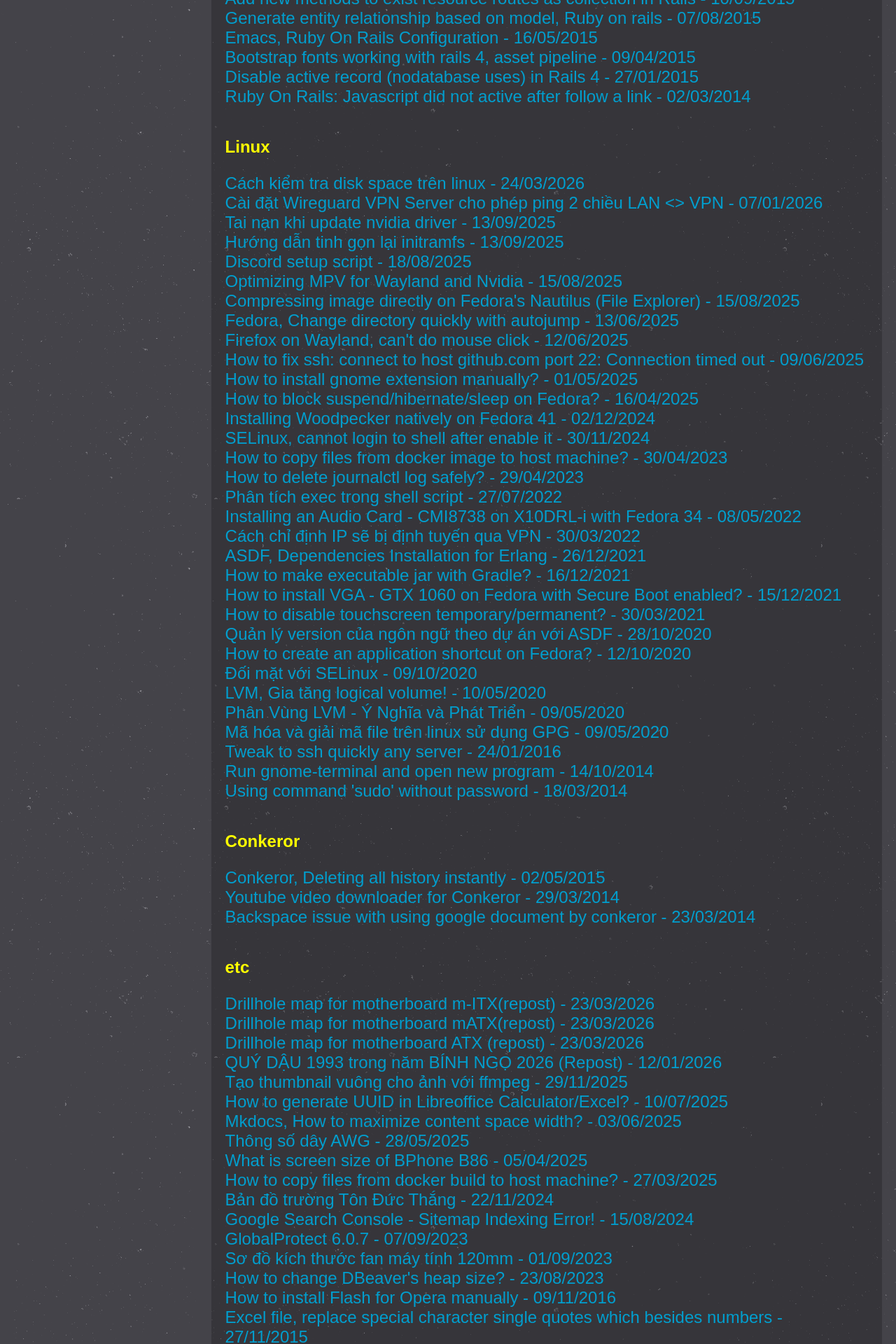
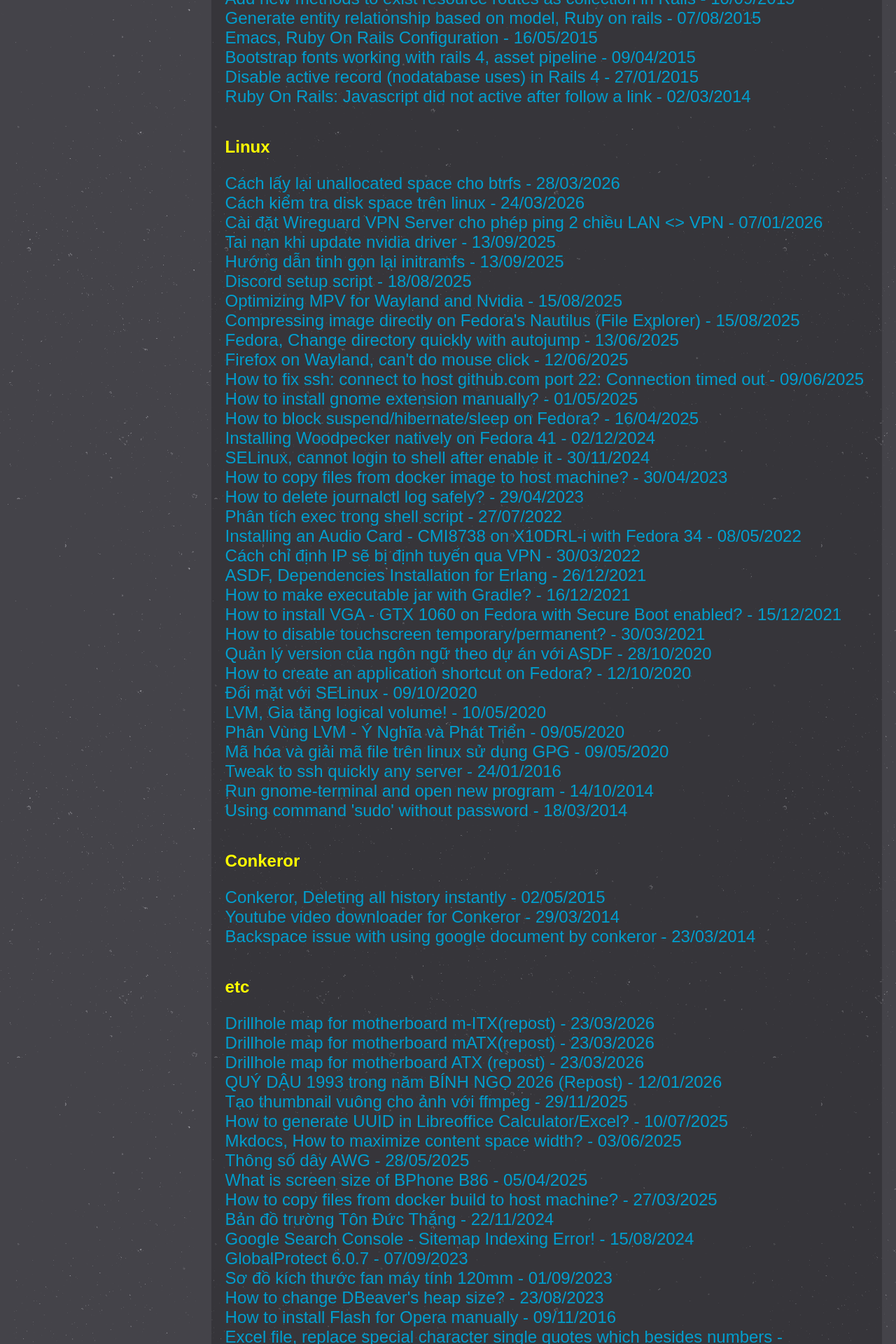
Before and after one commit to nguyenvinhlinh/nguyenvinhlinh.github.io, a Jekyll site: the page built from category.html, in a window 1280 px wide. Shown: the part 790-2710 px from the top of the page at 70% size. Built offline with Jekyll 4.4.1, drawn with Linux system fonts in a browser that asks for light colours; some of the changed lines change nothing that is shown.

Commit message:
add btrfs post

````diff
--- a/_posts/2026-03-24-Cach-kiem-tra-disk-space-tren-linux.md
+++ b/_posts/2026-03-24-Cach-kiem-tra-disk-space-tren-linux.md
@@ -16,14 +16,14 @@
 ## 1. Kiểm tra tình trạng mount point - `df -h`
 
 ```sh
-$ df -h
+$ df -Th
 
-Filesystem                                  Size  Used Avail Use% Mounted on
-/dev/nvme0n1p3                              930G  919G  4.5G 100% /
-devtmpfs                                    4.0M     0  4.0M   0% /dev
-tmpfs                                        16G  1.1M   16G   1% /dev/shm
+Filesystem      Type    Size  Used Avail Use% Mounted on
+/dev/nvme0n1p3  btrfs   930G  919G  4.5G 100% /
+devtmpfs                4.0M     0  4.0M   0% /dev
+tmpfs                   16G  1.1M   16G   1% /dev/shm
 ...
-/dev/nvme0n1p3                              930G  919G  4.5G 100% /home
+/dev/nvme0n1p3  btrfs   930G  919G  4.5G 100% /home
 ```
 
 Dựa vào cột `Use%`, ta dễ dàng thấy được đâu là `mount point` cần quan tâm:
--- /dev/null
+++ b/_posts/2026-03-28-Cach-lay-lai-unallocated-space-cho-btrfs.md
@@ -0,0 +1,175 @@
+---
+layout: post
+title: "Cách lấy lại unallocated space cho btrfs "
+date: 2026-03-28 09:36:22
+update:
+location: Saigon
+tags:
+- linux
+- btrfs
+- unallocated
+categories: Linux
+seo_description:
+seo_image:
+comments: true
+---
+
+Bài này tôi viết ra sau khi gặp tình huống như sau:
+- Diskspace bị đầy 99% (kiểm tra với `df -h -T`)
+- Tôi đã tìm ra và muốn xóa các thư mục không cần thiết. Tuy nhiên, `rm` chạy rất lâu, treo máy
+- Từ bước này trở đi, tôi bắt đầu sử dụng ChatGPT để hỗ trợ.
+- Thư mục muốn xóa nằm trong file system `btrfs`. (check với command `findmnt /PATH_TO_DELETE_DIR`)
+- Kiểm tra tình trạng process `rm` với command `cat /proc/pid/stack`
+
+```
+[<0>] read_extent_buffer_pages+0x1de/0x220
+[<0>] btrfs_read_extent_buffer+0x94/0x1c0
+[<0>] read_tree_block+0x32/0x90
+[<0>] read_block_for_search+0x247/0x360
+[<0>] btrfs_search_slot+0x375/0x1050
+[<0>] lookup_inline_extent_backref+0x174/0x810
+[<0>] lookup_extent_backref+0x41/0xd0
+[<0>] __btrfs_free_extent.isra.0+0x107/0x9f0
+[<0>] __btrfs_run_delayed_refs+0x66b/0xfa0
+[<0>] btrfs_run_delayed_refs+0x3b/0xd0
+[<0>] flush_space+0x183/0x5b0                     <----
+[<0>] priority_reclaim_metadata_space+0x94/0x150  <----
+[<0>] __reserve_bytes+0x2a7/0x6e0
+[<0>] btrfs_reserve_metadata_bytes+0x1d/0xc0      <----
+[<0>] btrfs_block_rsv_refill+0x6b/0xa0
+[<0>] evict_refill_and_join+0x4b/0xc0
+[<0>] btrfs_evict_inode+0x30a/0x3c0
+[<0>] evict+0xcd/0x1d0
+[<0>] do_unlinkat+0x2de/0x330
+[<0>] __x64_sys_unlinkat+0x56/0xc0
+[<0>] do_syscall_64+0x82/0x160
+[<0>] entry_SYSCALL_64_after_hwframe+0x76/0x7e
+
+```
+- ChatGPT nghi ngờ rằng có áp lực lớn bên phía `btrfs`, do trên stack có các lệnh sau:
+    - `flush_space`
+    - `priority_reclaim_metadata_space`
+    - `btrfs_reserve_metadata_bytes`
+
+- Từ điểm này, bắt đầu kiểm tra `unallocated space` của `btrfs`.
+
+Thực sự là cảm ơn **ChatGPT** rất nhiều, những kiến thức liên quan đến `btrfs` tôi thực sự không biết.
+
+# 1. Kiểm tra unallocated space
+
+```sh
+$ btrfs filesystem usage /
+
+Overall:
+    Device size:		 929.93GiB
+    Device allocated:		 929.92GiB
+    Device unallocated:		   1.00MiB    <----
+    Device missing:		     0.00B
+    Device slack:		     0.00B
+    Used:			 877.81GiB
+    Free (estimated):		  43.98GiB	(min: 43.98GiB) <----
+    Free (statfs, df):		  43.98GiB
+    Data ratio:			      1.00
+    Metadata ratio:		      2.00
+    Global reserve:		 512.00MiB	(used: 0.00B)
+    Multiple profiles:		        no
+
+Data,single: Size:883.91GiB, Used:839.92GiB (95.02%)
+   /dev/nvme0n1p3	 883.91GiB
+
+Metadata,DUP: Size:23.00GiB, Used:18.94GiB (82.36%)
+   /dev/nvme0n1p3	  46.00GiB
+
+System,DUP: Size:8.00MiB, Used:112.00KiB (1.37%)
+   /dev/nvme0n1p3	  16.00MiB
+
+Unallocated:
+   /dev/nvme0n1p3	   1.00MiB    <----
+┌[root@caheo-workstation-hocmon] [/dev/pts/3]
+└[~]> btrfs filesystem df /
+Data, single: total=883.91GiB, used=838.96GiB
+System, DUP: total=8.00MiB, used=112.00KiB
+Metadata, DUP: total=23.00GiB, used=18.92GiB
+GlobalReserve, single: total=512.00MiB, used=0.00B
+```
+
+Lưu ý con số này nhé: `Device unallocated: 1.00MiB`.
+Tại vì không còn `Device unallocated`, tôi không thể chạy lệnh `rm` như bình thường được nữa (^,.,^)!
+
+Còn một chỉ số rất quan trọng nữa đó là `Free (estimated): 43.98GiB (min: 43.98GiB)`. Nó có nghĩa là dung lượng còn trống khả dĩ.
+
+Bạn thấy sự chênh lệch giữa `Device unallocated` và `Free (estimated)` chứ. Nó cần cân bằng, xấp xỉ bằng nhau hoặc ít nhất là đừng có lệch quá.
+
+# 2. Cân bằng (balance) lại btrfs
+Lưu ý siêu quan trọng, để việc cân bằng tốt hơn, cực kỳ hạn chế các tác vụ `đọc/ghi` dữ liệu.
+
+## 2.1 Start
+```sh
+$ btrfs balance start -dusage=75 ‌/your_mount_path
+```
+
+## 2.2 Pause - Tạm dừng
+
+Btrfs cho phép dừng tạm thời quá trình cân bằng, reboot rồi quay lại làm tiếp cũng được.
+
+```sh
+$ btrfs balance pause /your_mount_path
+```
+
+## 2.3 Resume - Làm tiếp
+
+Nếu mà đang cân bằng, và bạn `reboot`. Sau khi `reboot`, `btrfs` sẽ tự động quay lại quá trình cân bằng.
+
+```sh
+$ btrfs balance resume /your_mount_path
+```
+
+## 2.4 Cancel - Hủy bỏ
+```
+$ btrfs balance cancel /your_mount_path
+```
+
+## 2.5 Status - Xem trạng thái
+
+```
+$ btrfs balance status /your_mount_path
+```
+
+# 3. Kết quả
+
+Sau quá trình cân bằng‌/balance, tôii có thử `rm` với thư mục lúc trước bị treo, hoàn toàn không có trục trặc.
+
+Đây là trạng thái của `btrfs` sau khi balance
+```sh
+$ btrfs filesystem usage /
+
+Overall:
+    Device size:		 929.93GiB
+    Device allocated:		 891.92GiB
+    Device unallocated:		  38.00GiB
+    Device missing:		     0.00B
+    Device slack:		     0.00B
+    Used:			 829.75GiB
+    Free (estimated):		  77.77GiB	(min: 58.77GiB)
+    Free (statfs, df):		  77.77GiB
+    Data ratio:			      1.00
+    Metadata ratio:		      2.00
+    Global reserve:		 512.00MiB	(used: 0.00B)
+    Multiple profiles:		        no
+
+Data,single: Size:833.91GiB, Used:794.14GiB (95.23%)
+   /dev/nvme0n1p3	 833.91GiB
+
+Metadata,DUP: Size:29.00GiB, Used:17.80GiB (61.40%)
+   /dev/nvme0n1p3	  58.00GiB
+
+System,DUP: Size:8.00MiB, Used:128.00KiB (1.56%)
+   /dev/nvme0n1p3	  16.00MiB
+
+Unallocated:
+   /dev/nvme0n1p3	  38.00GiB
+```
+
+# 4. Credit
+
+Thực sự phải cảm ơn ChatGPT. Đây là lần đầu tiên tôi gặp phải tình huống phải `balance btrfs`.
````
